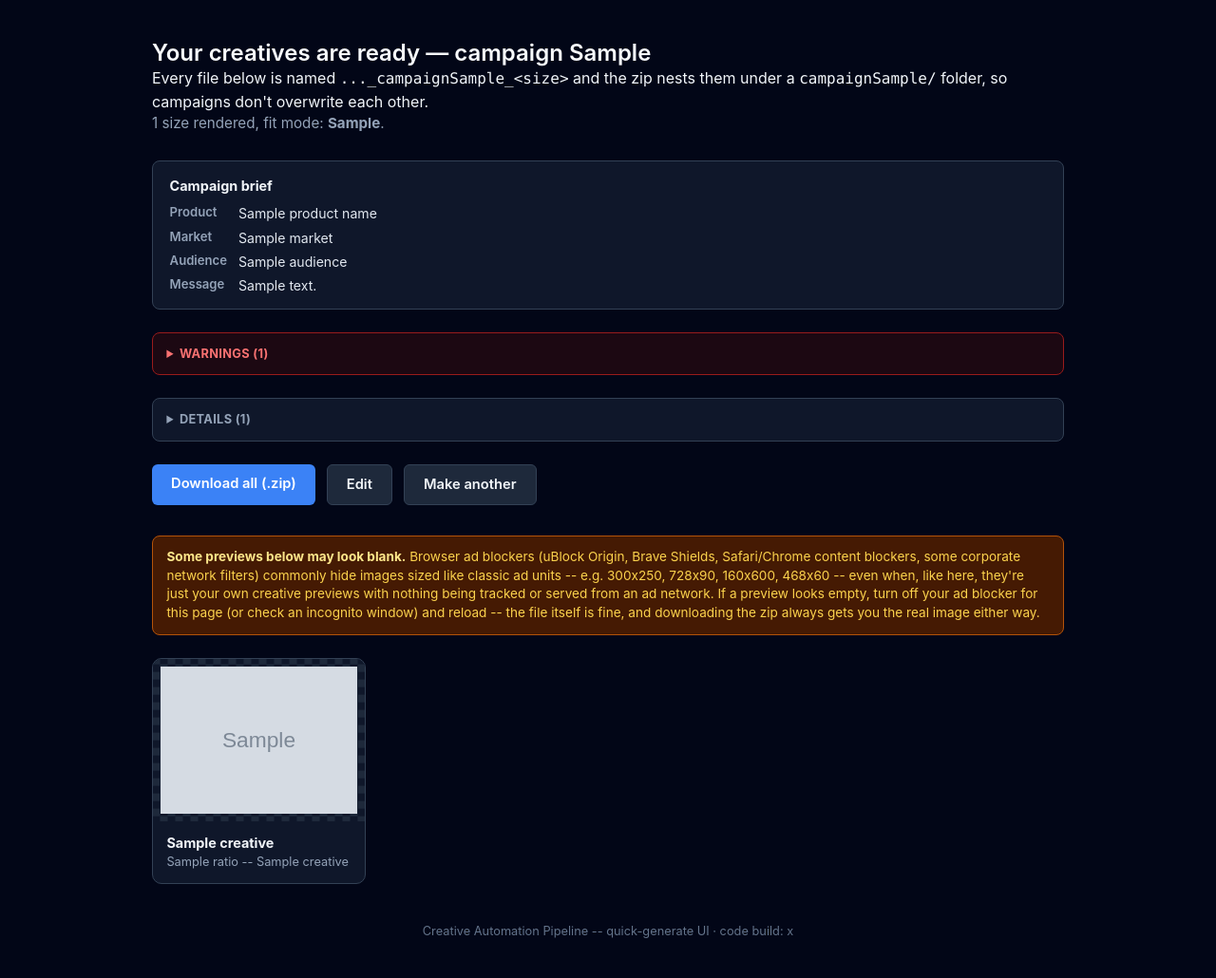
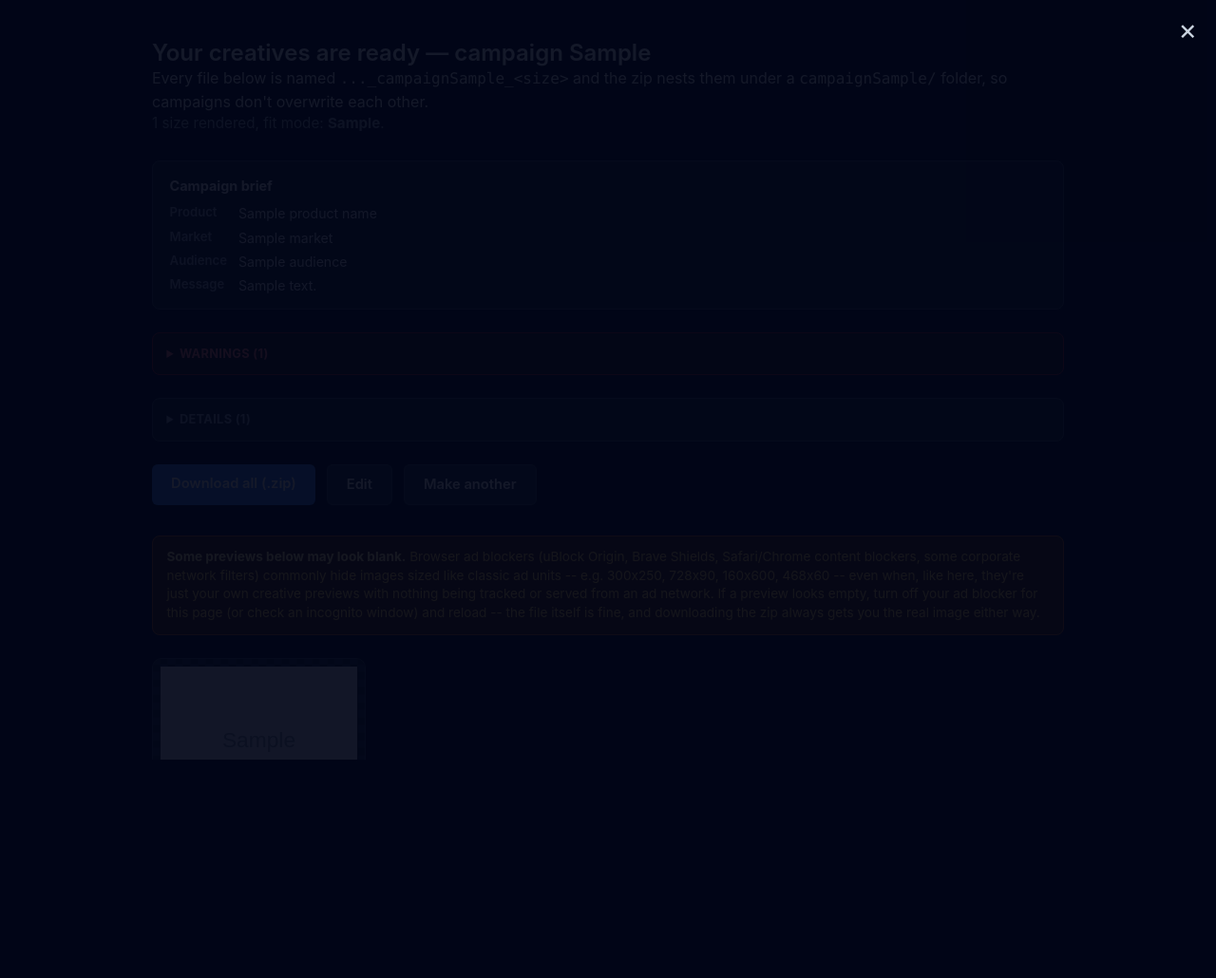
Before and after one commit to MattShea-10/creative-automation-pipeline, a Flask app: template templates/result.html in a window 1280 px wide. Shown: the whole page at 95% size. After the commit the page ends 800 px from the top, so only its background shows below. Run offline with Flask 3, Linux system fonts and the light colour scheme; the template is opened without the code that fills it: most values are stand-ins (such as "Sample title", 1, 10 or a date in 2020); grey boxes marked "Sample" are stand-in pictures; some libraries are stand-ins or nearby versions.

Commit message:
Click a preview to see it at full size
The results grid scales every creative into a uniform tile, which is good
for scanning the set and useless for judging whether type is legible at
160x600 -- the only way to see a creative properly was to download the
zip.

Each preview is now a button opening a lightbox that shows the image at
its own pixel size, scaled down only when it would overflow the window,
with the real dimensions in the caption. The checkerboard follows it in
so transparency still reads. Closes on the backdrop, the X, or Escape,
and focus returns to the preview that opened it.

A <button> rather than a click handler on the <img> so the keyboard
reaches it, reset with CSS back to the plain tile it replaces.

Co-Authored-By: Claude Opus 5 <noreply@anthropic.com>
Claude-Session: https://claude.ai/code/session_01A6mUBdauQ8LNtLJfooNVUQ

```diff
--- a/templates/result.html
+++ b/templates/result.html
@@ -35,7 +35,26 @@
     .card .thumb {
       background: repeating-conic-gradient(#1e293b 0% 25%, #0f172a 0% 50%) 50% / 16px 16px;
       @apply flex items-center justify-center min-h-[140px] p-2;
+      /* A <button> so the zoom is reachable by keyboard, reset back to
+         looking like the plain tile it replaced. */
+      @apply w-full border-0 cursor-zoom-in;
     }
+    .card .thumb:focus-visible { @apply outline outline-2 outline-blue-400; }
+    .lightbox {
+      @apply fixed inset-0 z-50 flex flex-col items-center justify-center gap-3 p-6;
+      background: rgba(2, 6, 23, 0.92);
+    }
+    .lightbox img {
+      /* The creative at its own pixel size, only scaled down when it
+         would otherwise overflow the window. */
+      @apply max-w-[95vw] max-h-[82vh] block;
+      background: repeating-conic-gradient(#1e293b 0% 25%, #0f172a 0% 50%) 50% / 16px 16px;
+    }
+    .lightbox-caption { @apply text-slate-300 text-[0.9rem]; }
+    .lightbox-close {
+      @apply absolute top-4 right-5 text-slate-300 bg-transparent border-0 text-3xl leading-none cursor-pointer;
+    }
+    .lightbox-close:hover { @apply text-white; }
     .card img { @apply max-w-full max-h-[220px] block; }
     .card .meta { @apply px-[0.9rem] py-3; }
     .card .meta .size { @apply font-bold text-[0.9rem] text-slate-100; }
@@ -143,9 +162,9 @@
     <div class="grid">
       {% for c in creatives %}
         <div class="card">
-          <div class="thumb">
+          <button type="button" class="thumb" data-role="zoom" data-label="{{ c.label }}" title="Click to view {{ c.label }} at full size">
             <img src="{{ url_for('serve_output', job_id=job_id, filename=c.filename) }}" alt="{{ c.label }}">
-          </div>
+          </button>
           <div class="meta">
             <div class="size">{{ c.label }}</div>
             <div class="name">{{ c.ratio }}{% if c.name != c.ratio %} -- {{ c.name }}{% endif %}</div>
@@ -162,5 +181,67 @@
 
     <footer>Creative Automation Pipeline -- quick-generate UI{% if build_stamp %} &middot; code build: {{ build_stamp }}{% endif %}</footer>
   </div>
+
+  <div class="lightbox" data-role="lightbox" hidden>
+    <button type="button" class="lightbox-close" data-role="lightbox-close" aria-label="Close">&times;</button>
+    <img data-role="lightbox-image" src="" alt="">
+    <div class="lightbox-caption" data-role="lightbox-caption"></div>
+  </div>
+
+  <script>
+    // Click a preview to see the creative at its own pixel size. The
+    // grid scales everything down to a uniform tile, which is useful for
+    // scanning the set and useless for judging whether type is legible
+    // at 160x600.
+    (function () {
+      var box = document.querySelector('[data-role="lightbox"]');
+      var image = document.querySelector('[data-role="lightbox-image"]');
+      var caption = document.querySelector('[data-role="lightbox-caption"]');
+      var closeBtn = document.querySelector('[data-role="lightbox-close"]');
+      if (!box || !image || !caption) return;
+      var lastFocused = null;
+
+      function open(thumb) {
+        var img = thumb.querySelector("img");
+        if (!img) return;
+        lastFocused = thumb;
+        image.src = img.src;
+        image.alt = img.alt;
+        // Natural size once known, so a small ad unit shows 1:1 instead
+        // of being stretched to fill the window. The CSS caps it.
+        image.style.width = "";
+        var applyNatural = function () {
+          if (image.naturalWidth) {
+            image.style.width = image.naturalWidth + "px";
+            caption.textContent =
+              thumb.dataset.label + "  --  " + image.naturalWidth + " x " + image.naturalHeight + " px";
+          }
+        };
+        if (image.complete) applyNatural();
+        else image.addEventListener("load", applyNatural, { once: true });
+        caption.textContent = thumb.dataset.label || "";
+        box.hidden = false;
+        if (closeBtn) closeBtn.focus();
+      }
+
+      function close() {
+        box.hidden = true;
+        image.src = "";
+        if (lastFocused) lastFocused.focus();
+      }
+
+      document.querySelectorAll('[data-role="zoom"]').forEach(function (thumb) {
+        thumb.addEventListener("click", function () { open(thumb); });
+      });
+      if (closeBtn) closeBtn.addEventListener("click", close);
+      // Anywhere on the backdrop, but not on the image itself.
+      box.addEventListener("click", function (event) {
+        if (event.target === box) close();
+      });
+      document.addEventListener("keydown", function (event) {
+        if (event.key === "Escape" && !box.hidden) close();
+      });
+    })();
+  </script>
 </body>
 </html>
```
Also changed, not shown: tests/test_webapp.py (+21 -0 lines).
